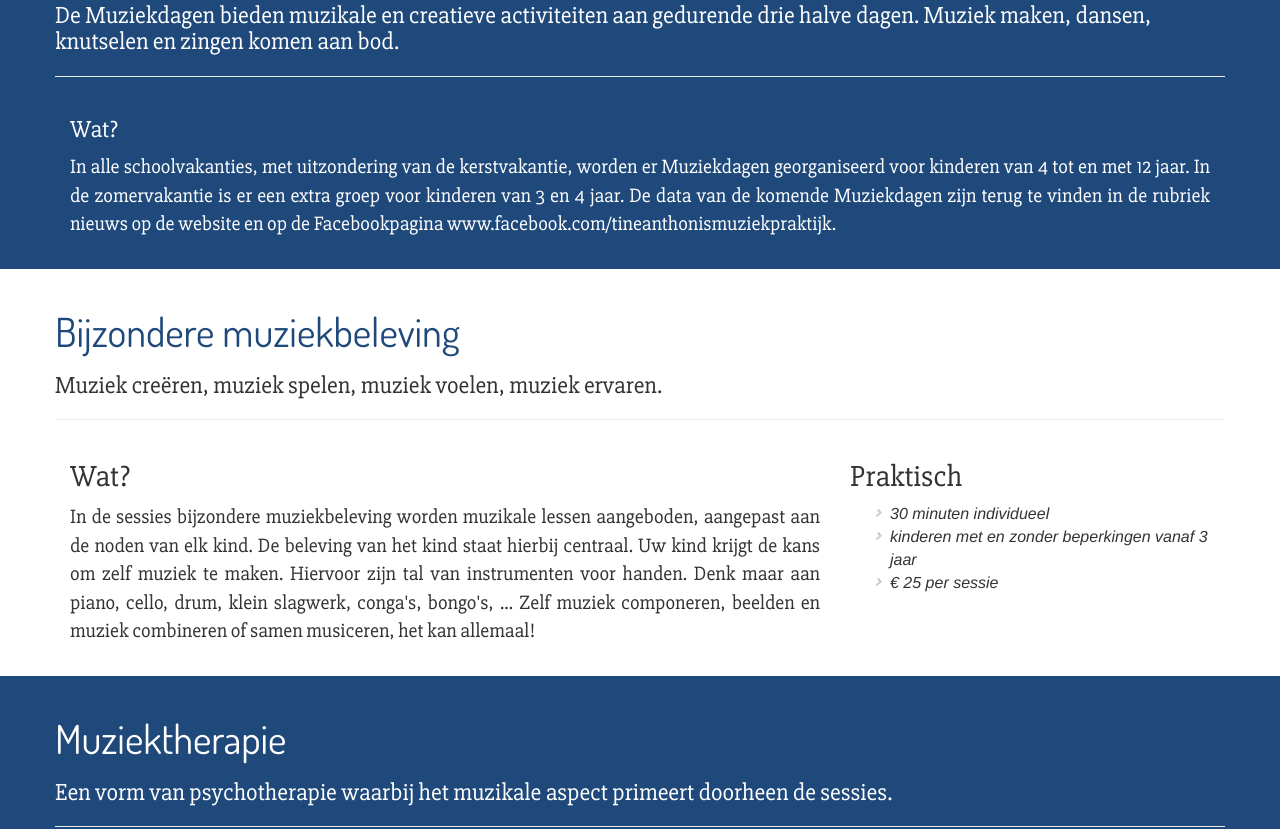
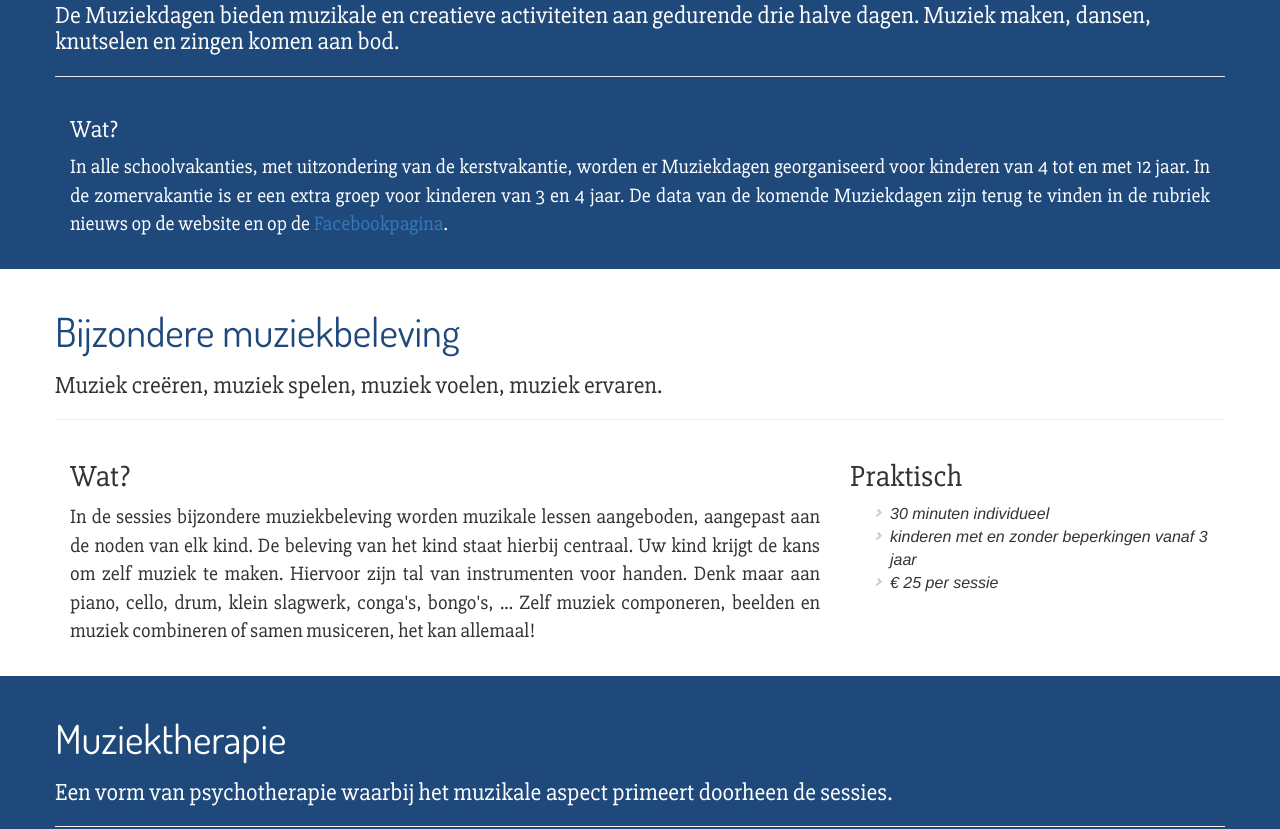
Before and after one commit to BastienVH/WebsiteTineAnthonis, a website: page index.html in a window 1280 px wide. Shown: the part 1813-2642 px from the top of the page. Drawn offline with nearby package versions, Linux system fonts and the light colour scheme; a web font is replaced by a local one.

Commit message:
added correct facebook link

```diff
--- a/index.html
+++ b/index.html
@@ -146,7 +146,7 @@
                     <p>In alle schoolvakanties, met uitzondering van de kerstvakantie, worden er Muziekdagen georganiseerd voor
                         kinderen van 4 tot en met 12 jaar. In de zomervakantie is er een extra groep voor kinderen van 3
                         en 4 jaar. De data van de komende Muziekdagen zijn terug te vinden in de rubriek nieuws op de website
-                        en op de Facebookpagina www.facebook.com/tineanthonismuziekpraktijk.</p>
+                        en op de <a href="https://www.facebook.com/muziekpraktijktineanthonis/">Facebookpagina</a>. </p>
                 </div>
             </div>
         </div>
```
Also changed, not shown: README.md.
